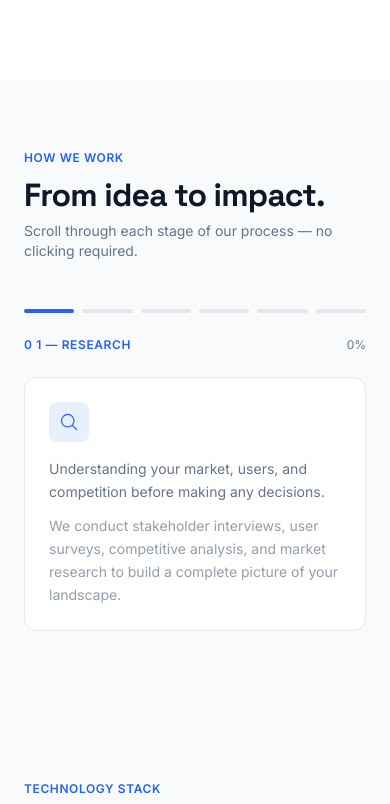
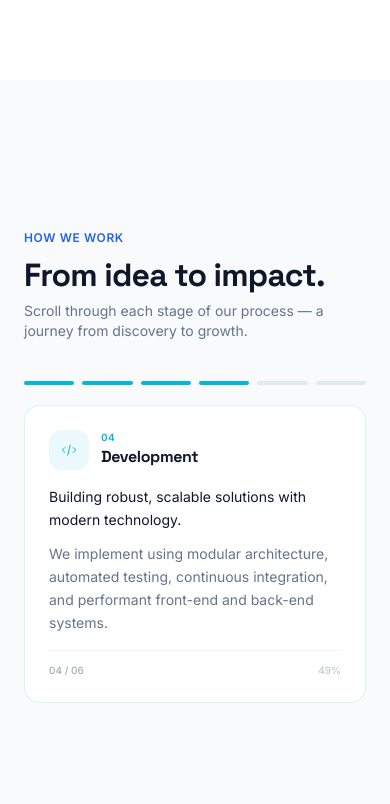
Before and after one commit to shxrxf-code/BrandX, a Next.js app: page / in a window 390 px wide. Shown: the part 3220-4024 px from the top of the page. Built offline with nearby package versions, Linux system fonts and the light colour scheme.

Commit message:
feat: redesign process section with premium scroll storytelling

```diff
--- a/package.json
+++ b/package.json
@@ -14,7 +14,6 @@
     "@vercel/analytics": "^1.6.1",
     "clsx": "^2.1.1",
     "framer-motion": "^11.11.17",
-    "gsap": "^3.15.0",
     "next": "^15.1.3",
     "react": "^19.0.0",
     "react-dom": "^19.0.0",
--- a/src/components/ProcessSection.tsx
+++ b/src/components/ProcessSection.tsx
@@ -1,58 +1,76 @@
 'use client'
 
-import { useRef, useEffect, useState, useCallback } from 'react'
-import { motion, AnimatePresence } from 'framer-motion'
-import gsap from 'gsap'
-import { ScrollTrigger } from 'gsap/ScrollTrigger'
-
-gsap.registerPlugin(ScrollTrigger)
+import { useRef, useState, useEffect } from 'react'
+import type { MotionValue } from 'framer-motion'
+import {
+  motion,
+  useScroll,
+  useTransform,
+  useMotionValueEvent,
+  AnimatePresence,
+} from 'framer-motion'
 
 const stages = [
   {
     title: 'Research',
-    subtitle: '0 1',
+    number: '01',
     description: 'Understanding your market, users, and competition before making any decisions.',
     detail: 'We conduct stakeholder interviews, user surveys, competitive analysis, and market research to build a complete picture of your landscape.',
+    color: '#2563EB',
+    bgColor: 'rgba(37, 99, 235, 0.08)',
+    borderColor: 'rgba(37, 99, 235, 0.15)',
+    icon: 'M21 21l-5.197-5.197m0 0A7.5 7.5 0 105.196 5.196a7.5 7.5 0 0010.607 10.607z',
   },
   {
     title: 'Strategy',
-    subtitle: '0 2',
+    number: '02',
     description: 'Turning insights into a clear roadmap with defined goals and milestones.',
     detail: 'We define KPIs, create user personas, map customer journeys, and establish a strategic direction aligned with your business objectives.',
+    color: '#6366F1',
+    bgColor: 'rgba(99, 102, 241, 0.08)',
+    borderColor: 'rgba(99, 102, 241, 0.15)',
+    icon: 'M9 12h6m-6 4h6m2 5H7a2 2 0 01-2-2V5a2 2 0 012-2h5.586a1 1 0 01.707.293l5.414 5.414a1 1 0 01.293.707V19a2 2 0 01-2 2z',
   },
   {
     title: 'Design',
-    subtitle: '0 3',
+    number: '03',
     description: 'Crafting intuitive interfaces and compelling visual experiences.',
     detail: 'We produce wireframes, interactive prototypes, design systems, and high-fidelity mockups validated through usability testing.',
+    color: '#8B5CF6',
+    bgColor: 'rgba(139, 92, 246, 0.08)',
+    borderColor: 'rgba(139, 92, 246, 0.15)',
+    icon: 'M4 16l4.586-4.586a2 2 0 012.828 0L16 16m-2-2l1.586-1.586a2 2 0 012.828 0L20 14m-6-6h.01M6 20h12a2 2 0 002-2V6a2 2 0 00-2-2H6a2 2 0 00-2 2v12a2 2 0 002 2z',
   },
   {
     title: 'Development',
-    subtitle: '0 4',
+    number: '04',
     description: 'Building robust, scalable solutions with modern technology.',
     detail: 'We implement using modular architecture, automated testing, continuous integration, and performant front-end and back-end systems.',
+    color: '#06B6D4',
+    bgColor: 'rgba(6, 182, 212, 0.08)',
+    borderColor: 'rgba(6, 182, 212, 0.15)',
+    icon: 'M10 20l4-16m4 4l4 4-4 4M6 16l-4-4 4-4',
   },
   {
     title: 'Launch',
-    subtitle: '0 5',
+    number: '05',
     description: 'Deploying, testing, and optimizing for production readiness.',
     detail: 'We manage staging environments, run QA and load testing, configure CI/CD pipelines, and execute a smooth go-live with monitoring.',
+    color: '#10B981',
+    bgColor: 'rgba(16, 185, 129, 0.08)',
+    borderColor: 'rgba(16, 185, 129, 0.15)',
+    icon: 'M15.59 14.37a6 6 0 01-5.84 7.38v-4.8m5.84-2.58a14.98 14.98 0 006.16-12.12A14.98 14.98 0 009.631 8.41m5.96 5.96a14.926 14.926 0 01-5.841 2.58m-.119-8.54a6 6 0 00-7.381 5.84h4.8m2.581-5.84a14.927 14.927 0 00-2.58 5.84m2.699 2.7c-.103.021-.207.041-.311.06a15.09 15.09 0 01-2.448-2.448 14.9 14.9 0 01.06-.312m-2.24 2.39a4.493 4.493 0 00-1.757 4.306 4.493 4.493 0 004.306-1.758M16.5 9a1.5 1.5 0 11-3 0 1.5 1.5 0 013 0z',
   },
   {
     title: 'Growth',
-    subtitle: '0 6',
+    number: '06',
     description: 'Continuous improvement through data-driven iteration and optimization.',
     detail: 'We implement analytics, set up A/B testing, optimize conversion funnels, and iterate based on real user behavior and metrics.',
+    color: '#F59E0B',
+    bgColor: 'rgba(245, 158, 11, 0.08)',
+    borderColor: 'rgba(245, 158, 11, 0.15)',
+    icon: 'M3 13.125C3 12.504 3.504 12 4.125 12h2.25c.621 0 1.125.504 1.125 1.125v6.75C7.5 20.496 6.996 21 6.375 21h-2.25A1.125 1.125 0 013 19.875v-6.75zM9.75 8.625c0-.621.504-1.125 1.125-1.125h2.25c.621 0 1.125.504 1.125 1.125v11.25c0 .621-.504 1.125-1.125 1.125h-2.25a1.125 1.125 0 01-1.125-1.125V8.625zM16.5 4.125c0-.621.504-1.125 1.125-1.125h2.25C20.496 3 21 3.504 21 4.125v15.75c0 .621-.504 1.125-1.125 1.125h-2.25a1.125 1.125 0 01-1.125-1.125V4.125z',
   },
-]
-
-const stageIcons = [
-  'M21 21l-5.197-5.197m0 0A7.5 7.5 0 105.196 5.196a7.5 7.5 0 0010.607 10.607z',
-  'M9 12h6m-6 4h6m2 5H7a2 2 0 01-2-2V5a2 2 0 012-2h5.586a1 1 0 01.707.293l5.414 5.414a1 1 0 01.293.707V19a2 2 0 01-2 2z',
-  'M4 16l4.586-4.586a2 2 0 012.828 0L16 16m-2-2l1.586-1.586a2 2 0 012.828 0L20 14m-6-6h.01M6 20h12a2 2 0 002-2V6a2 2 0 00-2-2H6a2 2 0 00-2 2v12a2 2 0 002 2z',
-  'M10 20l4-16m4 4l4 4-4 4M6 16l-4-4 4-4',
-  'M15.59 14.37a6 6 0 01-5.84 7.38v-4.8m5.84-2.58a14.98 14.98 0 006.16-12.12A14.98 14.98 0 009.631 8.41m5.96 5.96a14.926 14.926 0 01-5.841 2.58m-.119-8.54a6 6 0 00-7.381 5.84h4.8m2.581-5.84a14.927 14.927 0 00-2.58 5.84m2.699 2.7c-.103.021-.207.041-.311.06a15.09 15.09 0 01-2.448-2.448 14.9 14.9 0 01.06-.312m-2.24 2.39a4.493 4.493 0 00-1.757 4.306 4.493 4.493 0 004.306-1.758M16.5 9a1.5 1.5 0 11-3 0 1.5 1.5 0 013 0z',
-  'M3 13.125C3 12.504 3.504 12 4.125 12h2.25c.621 0 1.125.504 1.125 1.125v6.75C7.5 20.496 6.996 21 6.375 21h-2.25A1.125 1.125 0 013 19.875v-6.75zM9.75 8.625c0-.621.504-1.125 1.125-1.125h2.25c.621 0 1.125.504 1.125 1.125v11.25c0 .621-.504 1.125-1.125 1.125h-2.25a1.125 1.125 0 01-1.125-1.125V8.625zM16.5 4.125c0-.621.504-1.125 1.125-1.125h2.25C20.496 3 21 3.504 21 4.125v15.75c0 .621-.504 1.125-1.125 1.125h-2.25a1.125 1.125 0 01-1.125-1.125V4.125z',
 ]
 
 const stageOffsets = [
@@ -72,8 +90,137 @@ function getActiveStage(progress: number): number {
   return stageOffsets.length - 1
 }
 
-function StageIcon({ path, progress }: { path: string; progress: number }) {
+const easeLinear = [0.16, 1, 0.3, 1] as const
+
+function PulseRing({ color }: { color: string }) {
   return (
+    <motion.span
+      className="absolute inset-0 rounded-full"
+      style={{ backgroundColor: color, opacity: 0.25 }}
+      animate={{
+        scale: [1, 1.6],
+        opacity: [0.25, 0],
+      }}
+      transition={{
+        duration: 2,
+        ease: 'easeOut',
+        repeat: Infinity,
+        repeatDelay: 0.5,
+      }}
+    />
+  )
+}
+
+function StageDot({
+  isActive,
+  isPast,
+  color,
+}: {
+  isActive: boolean
+  isPast: boolean
+  color: string
+}) {
+  return (
+    <div className="relative flex items-center justify-center w-4 h-4">
+      {isActive && <PulseRing color={color} />}
+      <motion.span
+        className="block rounded-full border-2"
+        style={{
+          borderColor: isActive || isPast ? color : 'rgb(226, 232, 240)',
+          backgroundColor: isPast ? color : isActive ? color : 'transparent',
+        }}
+        animate={{
+          scale: isActive ? 1 : 0.85,
+          boxShadow: isActive
+            ? `0 0 0 4px ${color}22`
+            : '0 0 0 0px transparent',
+        }}
+        transition={{ duration: 0.6, ease: easeLinear }}
+      />
+    </div>
+  )
+}
+
+function Timeline({
+  activeStage,
+  scrollProgress,
+}: {
+  activeStage: number
+  scrollProgress: MotionValue<number>
+}) {
+
+  return (
+    <div className="shrink-0 w-44 pt-1">
+      <div className="relative flex flex-col">
+        {/* Background track */}
+        <div className="absolute left-[34px] top-3 bottom-3 w-0.5 bg-slate-100 rounded-full" />
+
+        {/* Fill track */}
+        <motion.div
+          className="absolute left-[34px] top-3 w-0.5 rounded-full origin-top"
+          style={{
+            background: `linear-gradient(to bottom, ${stages[activeStage].color}, ${stages[activeStage].color})`,
+            scaleY: scrollProgress,
+          }}
+        />
+
+        {stages.map((stage, i) => {
+          const isActive = i === activeStage
+          const isPast = i < activeStage
+
+          return (
+            <div key={stage.title} className="flex items-center gap-4 py-2.5">
+              <StageDot isActive={isActive} isPast={isPast} color={stage.color} />
+
+              <div className="flex-1 min-w-0">
+                <motion.span
+                  className="block text-sm font-medium leading-tight"
+                  animate={{
+                    color: isActive
+                      ? stage.color
+                      : isPast
+                        ? 'rgb(100, 116, 139)'
+                        : 'rgb(148, 163, 184)',
+                    fontWeight: isActive ? 600 : 400,
+                  }}
+                  transition={{ duration: 0.4, ease: easeLinear }}
+                >
+                  {stage.title}
+                </motion.span>
+              </div>
+            </div>
+          )
+        })}
+      </div>
+    </div>
+  )
+}
+
+function ContentPanel({ activeStage }: { activeStage: number }) {
+  const stage = stages[activeStage]
+
+  return (
+    <div className="flex-1 min-h-0">
+      <AnimatePresence mode="popLayout">
+        <motion.div
+          key={activeStage}
+          initial={{ opacity: 0, y: 24, scale: 0.97, filter: 'blur(4px)' }}
+          animate={{ opacity: 1, y: 0, scale: 1, filter: 'blur(0px)' }}
+          exit={{ opacity: 0, y: -12, scale: 0.97, filter: 'blur(2px)' }}
+          transition={{ duration: 0.55, ease: easeLinear }}
+          className="bg-white rounded-2xl shadow-sm border border-border/50 p-8 md:p-10"
+          style={{
+            borderColor: stage.borderColor,
+          }}
+        >
+          <div className="flex items-start gap-5 md:gap-6 mb-6">
+            <motion.div
+              initial={{ scale: 0.8, opacity: 0 }}
+              animate={{ scale: 1, opacity: 1 }}
+              transition={{ duration: 0.4, ease: easeLinear, delay: 0.05 }}
+              className="w-12 h-12 md:w-14 md:h-14 rounded-2xl flex items-center justify-center shrink-0"
+              style={{ backgroundColor: stage.bgColor, color: stage.color }}
+            >
               <svg
                 viewBox="0 0 24 24"
                 fill="none"
@@ -81,137 +228,142 @@ function StageIcon({ path, progress }: { path: string; progress: number }) {
                 strokeWidth={1.5}
                 strokeLinecap="round"
                 strokeLinejoin="round"
-      className="w-5 h-5"
+                className="w-5 h-5 md:w-6 md:h-6"
               >
-      <path d={path} />
+                <path d={stage.icon} />
               </svg>
-  )
-}
-
-function DesktopView({ activeStage, progress }: { activeStage: number; progress: number }) {
-  return (
-    <div className="hidden md:flex gap-16 lg:gap-24 items-start relative z-10">
-      {/* Left: Timeline */}
-      <div className="shrink-0 pt-2">
-        <div className="relative flex flex-col items-center">
-          {/* Vertical line */}
-          <div className="absolute top-2 bottom-2 w-px bg-border left-1/2 -translate-x-1/2" />
-          {/* Fill line */}
-          <div
-            className="absolute top-2 w-px bg-accent left-1/2 -translate-x-1/2 transition-all duration-300"
-            style={{ height: `${progress * 100}%`, maxHeight: 'calc(100% - 16px)' }}
-          />
-
-          {stages.map((stage, i) => {
-            const isActive = i === activeStage
-            const isPast = i < activeStage
-            return (
-              <div key={stage.title} className="flex items-center gap-4 relative py-3 w-full">
-                <div className="w-24 text-right shrink-0">
-                  <span
-                    className={`text-xs font-medium transition-colors duration-300 ${
-                      isActive ? 'text-accent' : isPast ? 'text-muted/50' : 'text-muted'
-                    }`}
+            </motion.div>
+            <div className="min-w-0">
+              <motion.span
+                initial={{ opacity: 0, x: -8 }}
+                animate={{ opacity: 1, x: 0 }}
+                transition={{ duration: 0.3, ease: easeLinear, delay: 0.08 }}
+                className="text-xs font-semibold tracking-wider uppercase block mb-1"
+                style={{ color: stage.color }}
+              >
+                {stage.number}
+              </motion.span>
+              <motion.h3
+                initial={{ opacity: 0, y: 8 }}
+                animate={{ opacity: 1, y: 0 }}
+                transition={{ duration: 0.4, ease: easeLinear, delay: 0.1 }}
+                className="text-2xl md:text-3xl font-display font-bold tracking-tight text-foreground"
               >
                 {stage.title}
-                  </span>
-                </div>
-                <div className="relative flex items-center justify-center">
-                  <div
-                    className={`w-3 h-3 rounded-full border-2 transition-all duration-500 ${
-                      isActive
-                        ? 'border-accent bg-accent shadow-[0_0_8px_rgba(37,99,235,0.4)]'
-                        : isPast
-                          ? 'border-accent/30 bg-accent/20'
-                          : 'border-border bg-background'
-                    }`}
-                  />
-                </div>
-              </div>
-            )
-          })}
+              </motion.h3>
             </div>
           </div>
 
-      {/* Right: Content Panel */}
-      <div className="flex-1 min-h-[400px] relative">
-        <AnimatePresence mode="wait">
+          <div className="space-y-4">
+            <motion.p
+              initial={{ opacity: 0, y: 12 }}
+              animate={{ opacity: 1, y: 0 }}
+              transition={{ duration: 0.4, ease: easeLinear, delay: 0.14 }}
+              className="text-sm md:text-base text-foreground leading-relaxed max-w-xl"
+            >
+              {stage.description}
+            </motion.p>
+            <motion.p
+              initial={{ opacity: 0, y: 12 }}
+              animate={{ opacity: 1, y: 0 }}
+              transition={{ duration: 0.4, ease: easeLinear, delay: 0.2 }}
+              className="text-sm text-muted leading-relaxed max-w-xl"
+            >
+              {stage.detail}
+            </motion.p>
+          </div>
+
           <motion.div
-            key={activeStage}
-            initial={{ opacity: 0, y: 24 }}
-            animate={{ opacity: 1, y: 0 }}
-            exit={{ opacity: 0, y: -16 }}
-            transition={{ duration: 0.5, ease: [0.25, 0.1, 0.25, 1] }}
-            className="bg-white rounded-xl border border-border p-8 md:p-10"
+            initial={{ opacity: 0 }}
+            animate={{ opacity: 1 }}
+            transition={{ duration: 0.3, delay: 0.28 }}
+            className="mt-6 pt-4 border-t border-border/50 flex items-center justify-between"
           >
-            <div className="flex items-start gap-5 mb-6">
-              <div className="w-12 h-12 rounded-xl bg-accent/10 text-accent flex items-center justify-center shrink-0">
-                <StageIcon path={stageIcons[activeStage]} progress={progress} />
+            <span className="text-xs text-muted/60 font-medium">
+              {stage.number} / 06
+            </span>
+            <div className="flex gap-1.5">
+              {stages.map((_, i) => (
+                <span
+                  key={i}
+                  className="block w-1.5 h-1.5 rounded-full transition-all duration-500"
+                  style={{
+                    backgroundColor:
+                      i === activeStage
+                        ? stage.color
+                        : i < activeStage
+                          ? 'rgb(203, 213, 225)'
+                          : 'rgb(226, 232, 240)',
+                  }}
+                />
+              ))}
             </div>
-              <div>
-                <span className="text-xs text-accent font-semibold tracking-wider uppercase mb-1 block">
-                  {stages[activeStage].subtitle}
-                </span>
-                <h3 className="text-2xl lg:text-3xl font-display font-bold tracking-tight">
-                  {stages[activeStage].title}
-                </h3>
-              </div>
-            </div>
-            <p className="text-muted leading-relaxed mb-4 text-sm max-w-xl">
-              {stages[activeStage].description}
-            </p>
-            <p className="text-muted/70 leading-relaxed text-sm max-w-xl">
-              {stages[activeStage].detail}
-            </p>
+          </motion.div>
         </motion.div>
       </AnimatePresence>
-      </div>
     </div>
   )
 }
 
-function MobileView({ activeStage, progress }: { activeStage: number; progress: number }) {
+function MobileView({ activeStage, scrollProgress }: { activeStage: number; scrollProgress: number }) {
+  const stage = stages[activeStage]
+
   return (
-    <div className="md:hidden space-y-6">
-      {/* Progress indicator */}
+    <div className="md:hidden space-y-5">
       <div className="flex items-center gap-2">
         {stages.map((_, i) => (
           <div
             key={i}
-            className={`h-1 rounded-full transition-all duration-300 flex-1 ${
-              i <= activeStage ? 'bg-accent' : 'bg-border'
-            }`}
+            className="h-1 rounded-full flex-1 transition-all duration-500"
+            style={{
+              backgroundColor:
+                i <= activeStage ? stage.color : 'rgb(226, 232, 240)',
+            }}
           />
         ))}
       </div>
 
-      {/* Stage label */}
-      <div className="flex items-center justify-between">
-        <span className="text-xs text-accent font-semibold tracking-wider uppercase">
-          {stages[activeStage].subtitle} — {stages[activeStage].title}
-        </span>
-        <span className="text-xs text-muted">{Math.round(progress * 100)}%</span>
-      </div>
-
-      {/* Content card */}
-      <AnimatePresence mode="wait">
+      <AnimatePresence mode="popLayout">
         <motion.div
           key={activeStage}
-          initial={{ opacity: 0, y: 16 }}
-          animate={{ opacity: 1, y: 0 }}
-          exit={{ opacity: 0, y: -16 }}
-          transition={{ duration: 0.4, ease: [0.25, 0.1, 0.25, 1] }}
-          className="bg-white rounded-xl border border-border p-6"
+          initial={{ opacity: 0, y: 20, scale: 0.97 }}
+          animate={{ opacity: 1, y: 0, scale: 1 }}
+          exit={{ opacity: 0, y: -12, scale: 0.97 }}
+          transition={{ duration: 0.45, ease: easeLinear }}
+          className="bg-white rounded-2xl border border-border/50 p-6"
+          style={{ borderColor: stage.borderColor }}
         >
-          <div className="w-10 h-10 rounded-lg bg-accent/10 text-accent flex items-center justify-center mb-4">
-            <StageIcon path={stageIcons[activeStage]} progress={progress} />
+          <div className="flex items-center gap-3 mb-4">
+            <div
+              className="w-10 h-10 rounded-xl flex items-center justify-center shrink-0"
+              style={{ backgroundColor: stage.bgColor, color: stage.color }}
+            >
+              <svg
+                viewBox="0 0 24 24"
+                fill="none"
+                stroke="currentColor"
+                strokeWidth={1.5}
+                className="w-4 h-4"
+              >
+                <path d={stage.icon} />
+              </svg>
             </div>
-          <p className="text-muted leading-relaxed mb-3 text-sm">
-            {stages[activeStage].description}
-          </p>
-          <p className="text-muted/70 leading-relaxed text-sm">
-            {stages[activeStage].detail}
-          </p>
+            <div>
+              <span className="text-[10px] font-semibold tracking-wider uppercase block" style={{ color: stage.color }}>
+                {stage.number}
+              </span>
+              <h3 className="text-base font-display font-bold tracking-tight text-foreground">
+                {stage.title}
+              </h3>
+            </div>
+          </div>
+          <p className="text-sm text-foreground leading-relaxed mb-3">{stage.description}</p>
+          <p className="text-sm text-muted leading-relaxed">{stage.detail}</p>
+
+          <div className="mt-4 pt-3 border-t border-border/50 flex items-center justify-between">
+            <span className="text-[10px] text-muted/60 font-medium">{stage.number} / 06</span>
+            <span className="text-[10px] text-muted/40 font-medium">{Math.round(scrollProgress * 100)}%</span>
+          </div>
         </motion.div>
       </AnimatePresence>
     </div>
@@ -220,16 +372,18 @@ function MobileView({ activeStage, progress }: { activeStage: number; progress:
 
 export default function ProcessSection() {
   const sectionRef = useRef<HTMLDivElement>(null)
-  const pinRef = useRef<HTMLDivElement>(null)
-  const [activeStage, setActiveStage] = useState(0)
-  const [progress, setProgress] = useState(0)
   const [isMobile, setIsMobile] = useState(false)
 
-  const update = useCallback((self: ScrollTrigger) => {
-    const p = self.progress
-    setProgress(p)
-    setActiveStage(getActiveStage(p))
-  }, [])
+  const { scrollYProgress } = useScroll({
+    target: sectionRef,
+    offset: ['start start', 'end end'],
+  })
+
+  const [activeStage, setActiveStage] = useState(0)
+
+  useMotionValueEvent(scrollYProgress, 'change', (latest) => {
+    setActiveStage(getActiveStage(latest))
+  })
 
   useEffect(() => {
     const mq = window.matchMedia('(max-width: 767px)')
@@ -239,40 +393,23 @@ export default function ProcessSection() {
     return () => mq.removeEventListener('change', handler)
   }, [])
 
-  useEffect(() => {
-    if (isMobile) return
-
-    const pin = pinRef.current
-    if (!pin) return
-
-    const ctx = gsap.context(() => {
-      ScrollTrigger.create({
-        trigger: pin,
-        start: 'top top',
-        end: '+=300%',
-        pin: true,
-        anticipatePin: 1,
-        scrub: 1.2,
-        onUpdate: update,
-      })
-    }, pin)
-
-    return () => ctx.revert()
-  }, [isMobile, update])
-
   return (
-    <section ref={sectionRef} className="relative bg-secondary" id="process">
-      {/* Spacer for scroll room on desktop */}
-      {!isMobile && <div className="h-[10vh]" />}
-
-      <div ref={pinRef}>
-        <div className="max-w-content mx-auto px-6 md:px-10 py-16 md:py-20">
+    <section
+      ref={sectionRef}
+      className="relative bg-secondary"
+      style={{ height: isMobile ? 'auto' : '400vh' }}
+      id="process"
+    >
+      <div
+        className={isMobile ? 'relative py-20' : 'sticky top-0 h-screen flex items-center overflow-hidden'}
+      >
+        <div className="max-w-content mx-auto px-6 md:px-10 w-full py-16 md:py-0">
           <motion.div
             initial={{ opacity: 0, y: 20 }}
             whileInView={{ opacity: 1, y: 0 }}
             viewport={{ once: true, margin: '-100px' }}
             transition={{ duration: 0.5 }}
-            className="mb-12"
+            className="mb-10 md:mb-12"
           >
             <span className="inline-block text-xs text-accent font-semibold tracking-wider uppercase mb-3">
               How We Work
@@ -281,20 +418,26 @@ export default function ProcessSection() {
               From idea to impact.
             </h2>
             <p className="text-muted text-sm mt-2 max-w-md">
-              Scroll through each stage of our process — no clicking required.
+              Scroll through each stage of our process — a journey from discovery to growth.
             </p>
           </motion.div>
 
           {isMobile ? (
-            <MobileView activeStage={activeStage} progress={progress} />
+            <MobileView
+              activeStage={activeStage}
+              scrollProgress={scrollYProgress.get()}
+            />
           ) : (
-            <DesktopView activeStage={activeStage} progress={progress} />
+            <div className="flex gap-12 lg:gap-20">
+              <Timeline
+                activeStage={activeStage}
+                scrollProgress={scrollYProgress}
+              />
+              <ContentPanel activeStage={activeStage} />
+            </div>
           )}
         </div>
       </div>
-
-      {/* Spacer for scroll room on desktop */}
-      {!isMobile && <div className="h-[90vh]" />}
     </section>
   )
 }
```
Also changed, not shown: 1 other file (tests, documents, lock files or other folders). Lines whose indentation alone changed are shown as unchanged.
